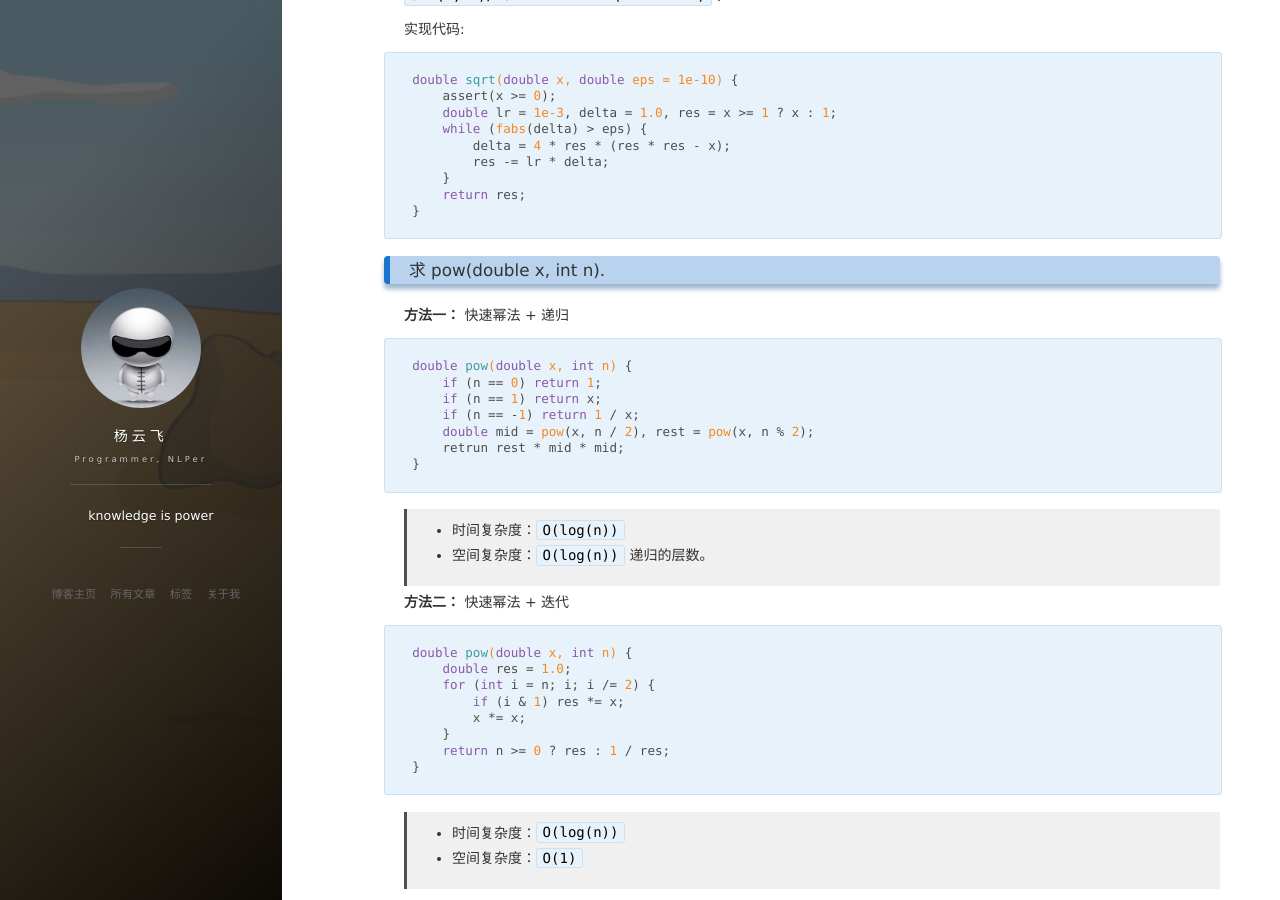
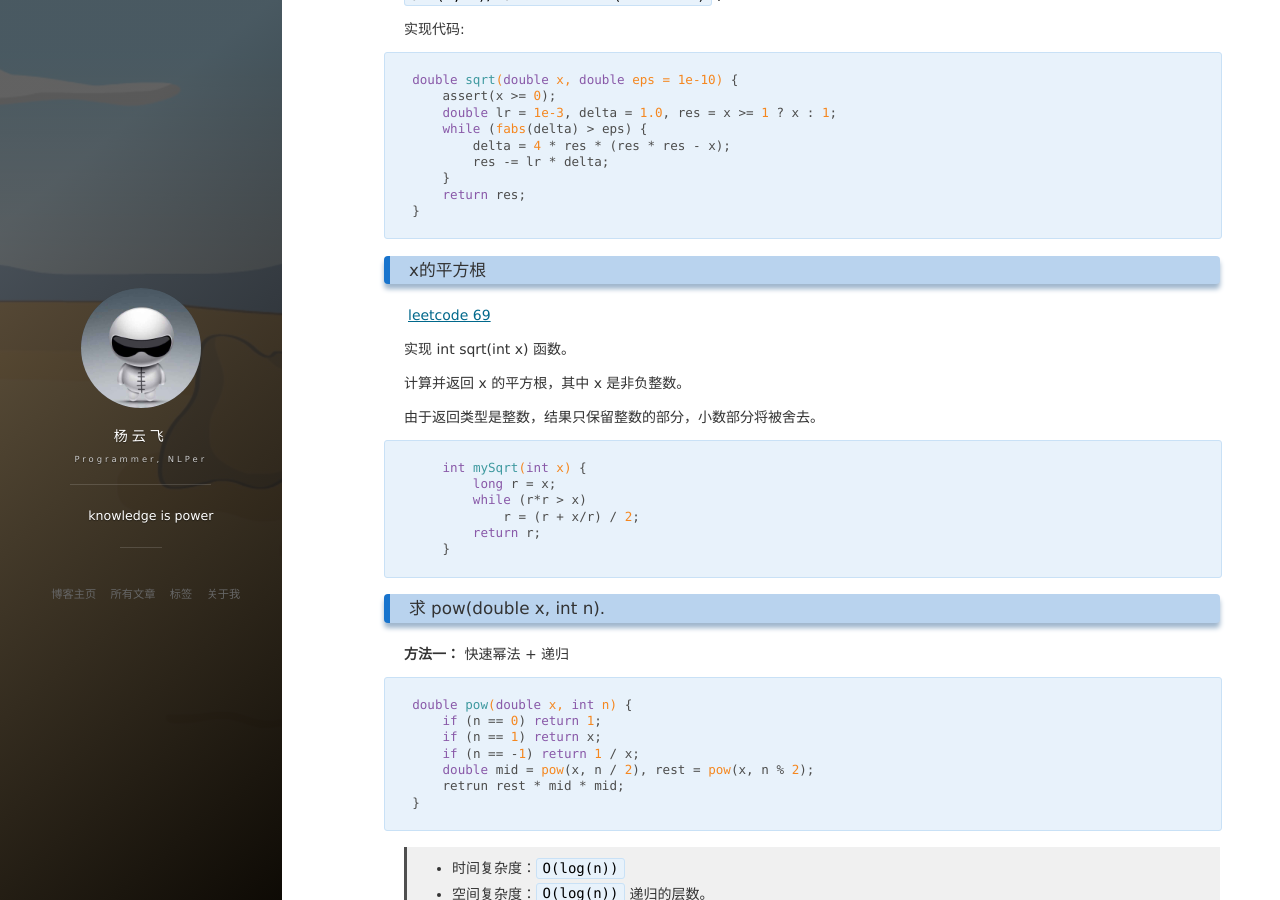
Before and after one commit to king-yyf/king-yyf.github.io, a Jekyll site: the page built from _posts/2020-08-14-sqrt_x.md, in a window 1280 px wide and 900 px high, scrolled down 1037 px. Built offline with Jekyll 4.4.1, drawn with Linux system fonts in a browser that asks for light colours; nearby versions of some CDN libraries; comment, search, counter and statistics services are not loaded.

````diff
--- a/_posts/2020-08-14-sqrt_x.md
+++ b/_posts/2020-08-14-sqrt_x.md
@@ -67,6 +67,26 @@ double sqrt(double x, double eps = 1e-10) {
 }
 ```
 
+### x的平方根
+
+[leetcode 69](https://leetcode-cn.com/problems/sqrtx/)
+
+实现 int sqrt(int x) 函数。
+
+计算并返回 x 的平方根，其中 x 是非负整数。
+
+由于返回类型是整数，结果只保留整数的部分，小数部分将被舍去。
+
+```c++
+    int mySqrt(int x) {
+        long r = x;
+        while (r*r > x)
+            r = (r + x/r) / 2;
+        return r;
+    }
+```
+
+
 ### 求 pow(double x, int n).
 
 **方法一：** 快速幂法 + 递归
````
Also changed, not shown: _posts/2020-08-16-matrix.md (+1 -0 lines), _posts/2020-08-17-rotate_sort_arr.md (added, +136 -0 lines).
